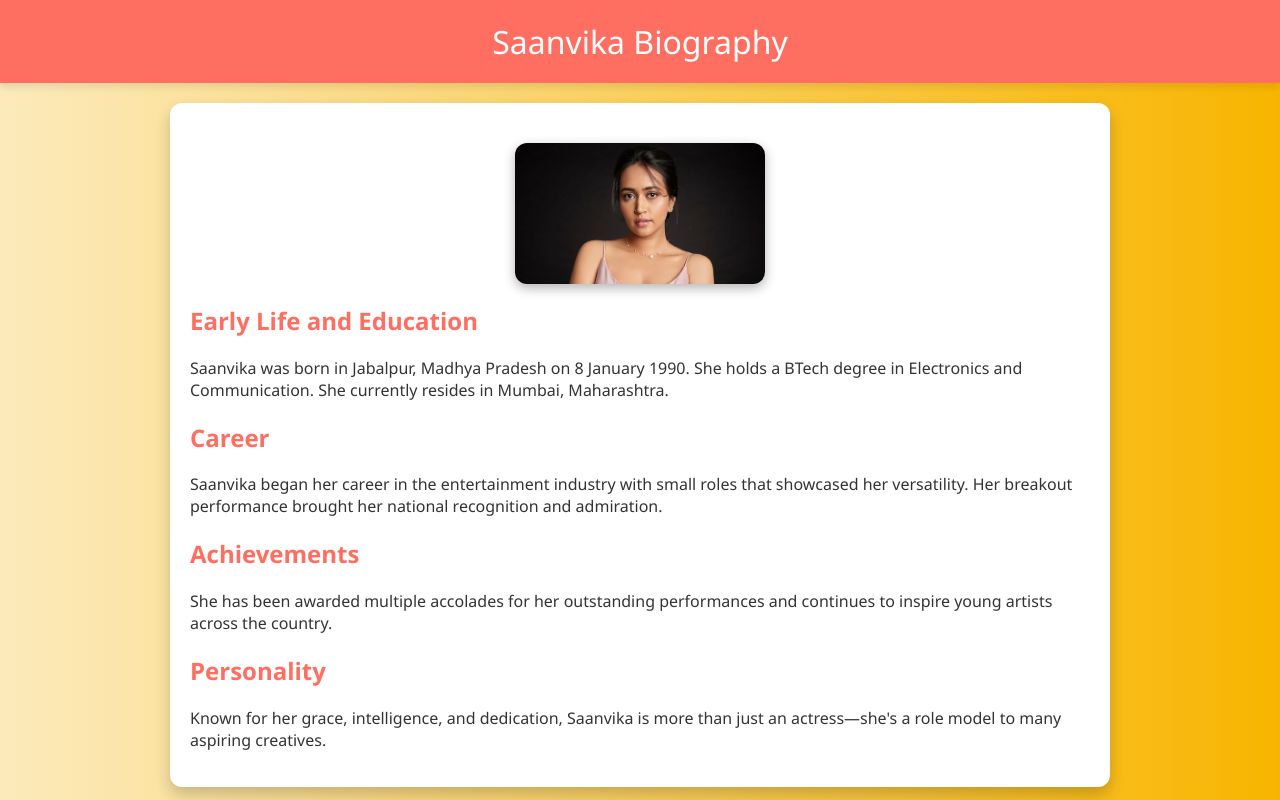
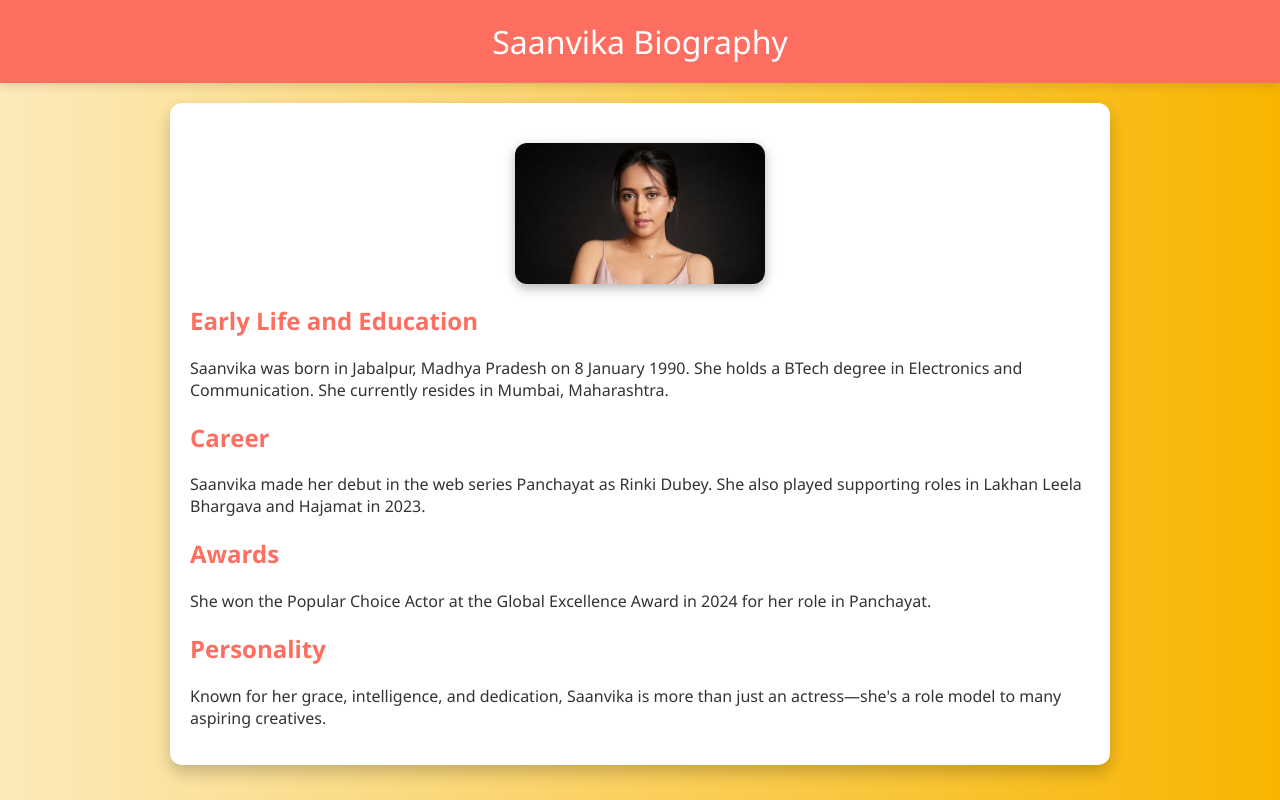
Before and after one commit to RishabhVaishnav-star/saanvika---site, a plain HTML site: page index.html in a window 1280 px wide. Drawn offline with Linux system fonts and the light colour scheme.

Commit message:
Update index.html

```diff
--- a/index.html
+++ b/index.html
@@ -71,10 +71,10 @@
     <p> Saanvika was born in Jabalpur, Madhya Pradesh on 8 January 1990. She holds a BTech degree in Electronics and Communication. She currently resides in Mumbai, Maharashtra. </p>
 
     <h2>Career</h2>
-    <p>Saanvika began her career in the entertainment industry with small roles that showcased her versatility. Her breakout performance brought her national recognition and admiration.</p>
+    <p> Saanvika made her debut in the web series Panchayat as Rinki Dubey. She also played supporting roles in Lakhan Leela Bhargava and Hajamat in 2023. </p>
 
-    <h2>Achievements</h2>
-    <p>She has been awarded multiple accolades for her outstanding performances and continues to inspire young artists across the country.</p>
+    <h2>Awards</h2>
+    <p> She won the Popular Choice Actor at the Global Excellence Award in 2024 for her role in Panchayat. </p>
 
     <h2>Personality</h2>
     <p>Known for her grace, intelligence, and dedication, Saanvika is more than just an actress—she's a role model to many aspiring creatives.</p>
```
